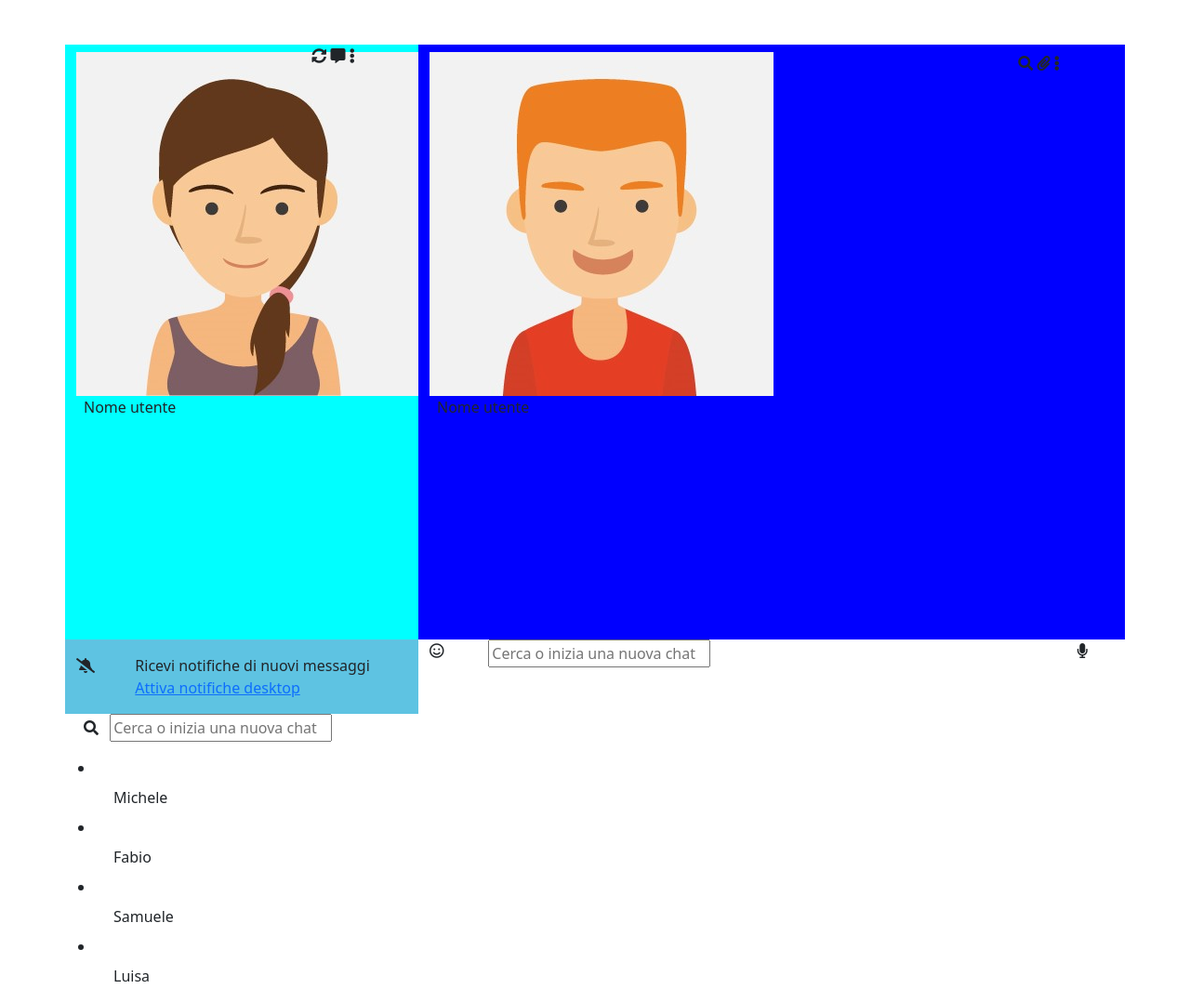
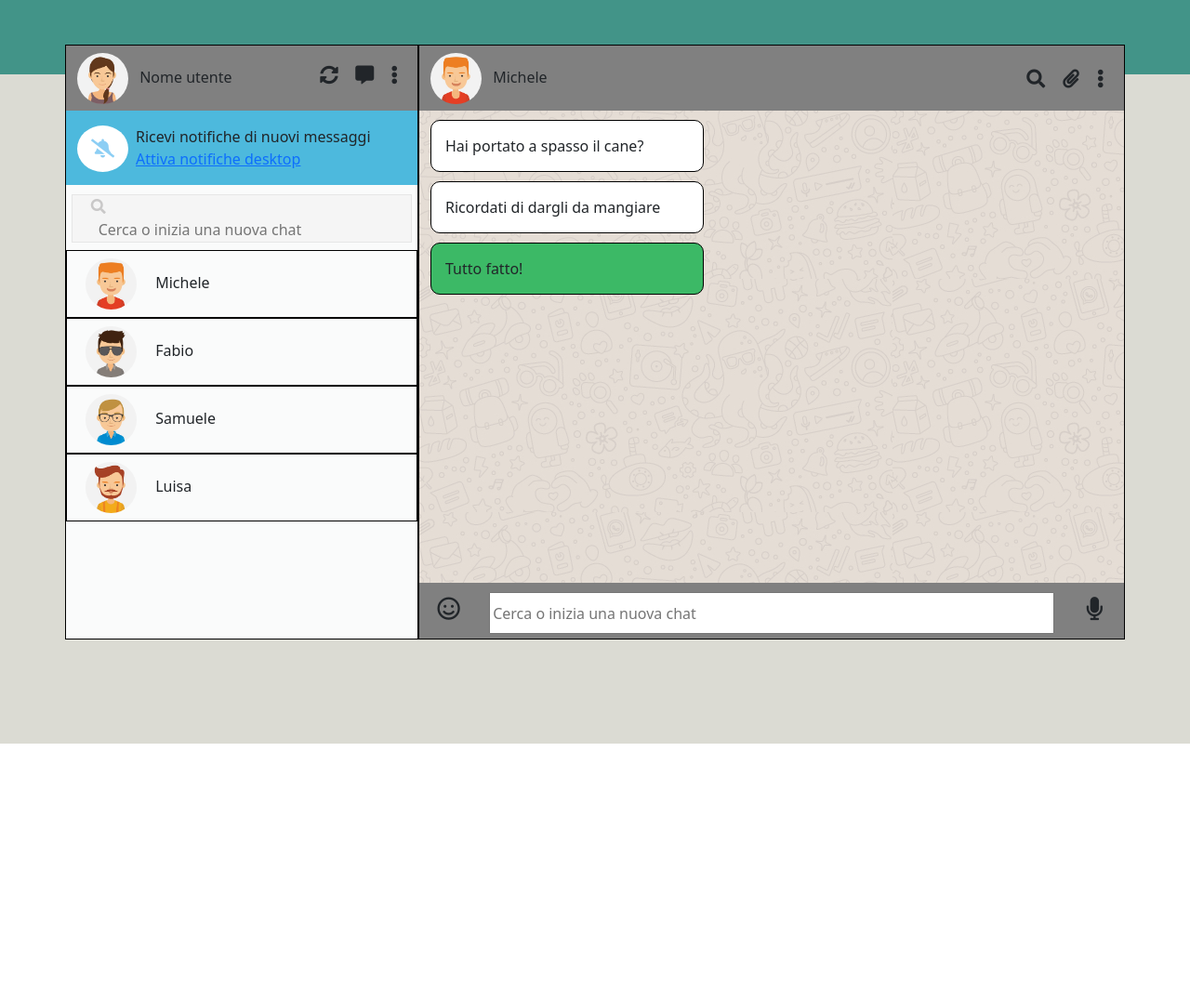
Before and after one commit to Dayronaguilera/vue-boolzapp, a plain HTML site: page index.html in a window 1280 px wide. Shown: the whole page at 93% size. After the commit the page ends 800 px from the top, so only its background shows below. Drawn offline with nearby package versions, Linux system fonts and the light colour scheme.

Commit message:
End message

```diff
--- a/css/style.css
+++ b/css/style.css
@@ -1,23 +1,122 @@
+.bg-boolzapp{
+    background: linear-gradient(180deg, rgba(66,148,136,1) 10%, rgba(219,219,211,1) 10%);
+    background-repeat:no-repeat;
+    height: 100vh;
+}
+
+/* Aside left */
+.user-aside-container{
+    background-color: rgb(250, 251, 251);
+    height: 80vh;
+    border: 1px black solid;
+}
 .user-aside{
-    background-color: aqua;
-    height: 80vh;
-}
-.user-aside h6{
     background-color: gray;
     height: 70px;
-    border-right: 1px black solid;
     margin-bottom: 0;
 }
+.container-img{
+    width: 55px;
+    display: inline-block;
+
+}
+.container-img img{
+    width: 100%;
+    border-radius: 50px;
+}
+.icons-cont{
+    display: flex;
+    justify-content: space-around;
+    align-items: center;
+    font-size: 20px;
+}
 .allert-span{
-    background-color: rgb(94, 195, 226);
+    background-color: rgb(77, 185, 221);
     height: 80px;
 
 }
+.allert-span i{
+    font-size: 20px;
+    border: none;
+    padding: 15px;
+    border-radius: 50%;
+    background: white;
+    color: rgba(25, 157, 233,0.5);
+}
+.user-search{
+    border: 1px rgba(172, 170, 170,0.2) solid;
+    width: 97%;
+    background-color: rgb(245, 245, 245);
+    margin-top: 10px;
+}
+.user-search i{
+    width: 20px;
+    color: rgba(172, 170, 170,0.6);
+
+}
+.user-search input{
+    width: 90%;
+    margin-left: 14px;
+    border: none;
+    background-color: rgb(245, 245, 245);
+
+}
+.user-list ul{
+    list-style: none;
+    padding: 0;
+}
+.user-list ul>li{
+    width: 100%;
+    border: 1px black solid;
+}
+/* Aside right*/
+.message-aside-container{
+    background-image: url(../img/mine.jpg);
+    height: 80vh;
+    border: 1px black solid;
+    position: relative;
+}
+
 .message-aside{
-    background-color: blue;
-    height: 80vh;
-}
-.message-aside h6{
     background-color: gray;
     height: 70px;
 }
+/* messaggi utenti */
+.recived{
+    border: 1px black solid;
+    border-radius: 10px;
+    padding:15px;
+    width: 40%;
+    margin-top: 10px;
+    background-color: rgb(60, 185, 102)
+
+}
+.send{
+    border: 1px black solid;
+    padding:15px;
+    width: 40%;
+    background-color: rgb(255, 255, 255);
+    border-radius: 10px;
+    margin-top: 10px;
+
+}
+.bottom-bar{
+    height: 60px;
+    background-color: gray;
+    position: absolute;
+    bottom: 0;
+
+}
+.text-mess input{
+    height: 45px;
+    margin-top: 10px;
+    width: 100%;
+}
+.icons-mess{
+    display: flex;
+    align-items: center;
+    justify-content: center;
+}
+.icons-mess i{
+    font-size: 25px;
+}
--- a/index.html
+++ b/index.html
@@ -20,19 +20,26 @@
         Milestone 1:
         Visualizzazione dinamica della lista contatti: tramite la direttiva v-for,
         visualizzare nome e immagine di ogni contatto
-        Replica della grafica con la possibilità di avere messaggi scritti dall’utente (verdi) e dall’interlocutore
+        Replica della grafica con la possibilità di avere messaggi scritti dall’utente (verdi) e
+        dall’interlocutore
         (bianco) assegnando due classi CSS diverse
 
         Milestone 2
-        Visualizzazione dinamica dei messaggi: tramite la direttiva v-for, visualizzare tutti i messaggi relativi al contatto attivo all’interno del pannello della conversazione
+        Visualizzazione dinamica dei messaggi: tramite la direttiva v-for,
+        visualizzare tutti i messaggi relativi al contatto attivo all’interno
+        del pannello della conversazione
         Click sul contatto mostra la conversazione del contatto cliccato
 
         Milestone 3
-        Aggiunta di un messaggio: l’utente scrive un testo nella parte bassa e digitando “enter” il testo viene aggiunto al thread sopra, come messaggio verde
-        Risposta dall’interlocutore: ad ogni inserimento di un messaggio, l’utente riceverà un “ok” come risposta, che apparirà dopo 1 secondo.
+        Aggiunta di un messaggio: l’utente scrive un testo nella parte bassa e digitando “enter” il
+        testo viene aggiunto al thread sopra, come messaggio verde
+        Risposta dall’interlocutore: ad ogni inserimento di un messaggio, l’utente riceverà un “ok”
+        come risposta, che apparirà dopo 1 secondo.
 
         Milestone 4
-        Ricerca utenti: scrivendo qualcosa nell’input a sinistra, vengono visualizzati solo i contatti il cui nome contiene le lettere inserite (es, Marco, Matteo Martina -> Scrivo “mar” rimangono solo Marco e Martina)
+        Ricerca utenti: scrivendo qualcosa nell’input a sinistra, vengono visualizzati solo i
+        contatti il cui nome contiene le lettere inserite (es, Marco, Matteo Martina -> Scrivo “mar”
+        rimangono solo Marco e Martina)
 
 
         Consigli utili:
@@ -84,9 +91,10 @@
                             </div>
                             <div class="col-12 user-list">
                                 <ul class="row mt-2">
-                                    <li v-for="(img,index) in contacts">
+
+                                    <li v-for="(img,index) in contacts" @click="moveTo(index)">
                                         <div  class="container-img m-2">
-                                            <img :src="img.avatar" alt="">
+                                            <img :src="img.avatar" alt="user-pic">
                                         </div>
                                         <span class="mx-2">{{img.name}}</span>
                                     </li>
@@ -103,9 +111,9 @@
                                 <div class="row justify-content-between">
                                     <div class="col-10 mt-2">
                                         <div class="container-img">
-                                            <img src="./img/avatar_1.jpg" alt="">
+                                            <img :src="contacts[indexContacts].avatar" alt="">
                                         </div>
-                                        <span class="mx-2">Nome utente</span>
+                                        <span class="mx-2">{{contacts[indexContacts].name}}</span>
                                     </div>
                                     <div class="col-2 icons-cont mt-2">
                                         <i class="fas fa-search"></i>
@@ -116,16 +124,18 @@
                             </div>
 
                             <!-- messaggi utenti -->
-                            <div class="col-12 d-flex justify-content-end">
-                                <div class="text-message-1">
+                            <div v-for="(message,index) in contacts[indexContacts].messages" class="col-12">
+                                <div :class="contactMessage(index)" >
+                                    <div>
+                                        {{message.text}}
+                                    </div>
+                                </div>
+                            </div>
+                            <!-- <div class="col-12">
+                                <div  class="text-message-2 send">
 
                                 </div>
-                            </div>
-                            <div class="col-12">
-                                <div class="text-message-2">
-
-                                </div>
-                            </div>
+                            </div> -->
 
                             <div class="col-12 bottom-bar">
                                 <div class="row ">
--- a/js/script.js
+++ b/js/script.js
@@ -7,7 +7,7 @@ new Vue(
             contacts: [
                 {
                     name: 'Michele',
-                    avatar: '_1',
+                    avatar: "./img/avatar_1.jpg",
                     visible: true,
                     messages: [
                         {
@@ -29,7 +29,7 @@ new Vue(
                 },
                 {
                     name: 'Fabio',
-                    avatar: '_2',
+                    avatar: "./img/avatar_2.jpg",
                     visible: true,
                     messages: [
                         {
@@ -51,7 +51,7 @@ new Vue(
                 },
                 {
                     name: 'Samuele',
-                    avatar: '_3',
+                    avatar: "./img/avatar_3.jpg",
                     visible: true,
                     messages: [
                         {
@@ -73,7 +73,7 @@ new Vue(
                 },
                 {
                     name: 'Luisa',
-                    avatar: '_4',
+                    avatar: "./img/avatar_4.jpg",
                     visible: true,
                     messages: [
                         {
@@ -88,8 +88,26 @@ new Vue(
                         }
                     ],
                 },
-            ]
 
+
+            ],
+            indexContacts:0,
+            indexMessages:0,
+
+        },
+        methods: {
+            moveTo: function(index) {
+                this.indexContacts = index;
+            },
+            contactMessage: function(index)
+            {
+                const status = this.contacts[this.indexContacts].messages[index].status
+                    if (status === 'sent') {
+                        return 'send'
+                    }else {
+                       return 'recived'
+                    }
+            },
         }
     }
  );
```
